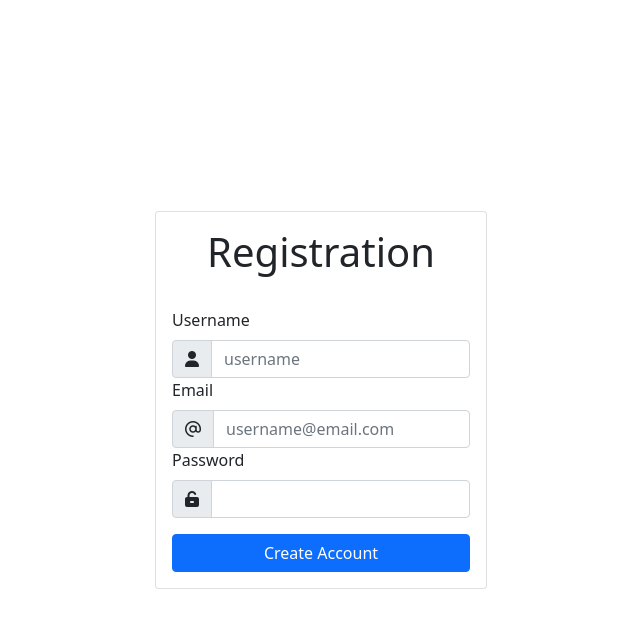
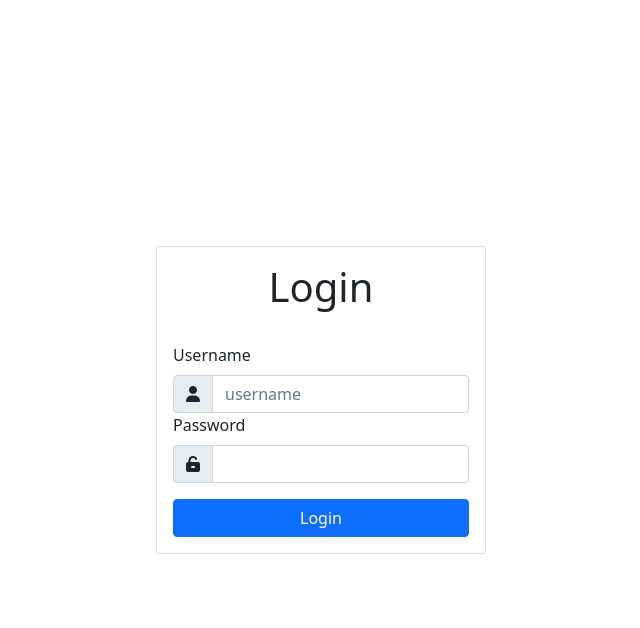
Before and after one commit to jmanager25/ExpenseTrack, a Django app: page /account/login/ in a window 1280 px wide. Shown: the top 628 px of the page, without its empty margins (319-959 px from the left). Run offline with Django 3.2, Linux system fonts and the light colour scheme; some libraries are stand-ins or nearby versions.

Commit message:
Fix the error when trying to log in

```diff
--- a/user/templates/login.html
+++ b/user/templates/login.html
@@ -7,7 +7,7 @@
             <h1 class="text-center mt-3">Login</h1>
         </div>
         <div class="card-body">
-            <form action="{% url 'register' %}" method="POST">{% csrf_token %}
+            <form action="{% url 'login' %}" method="POST">{% csrf_token %}
 
                 {% include 'messages_alert.html' %}
                 <div>
--- a/user/urls.py
+++ b/user/urls.py
@@ -3,5 +3,5 @@ from . import views
 
 urlpatterns = [
     path('register/', views.register, name='register'),
-    path('login/', views.register, name='login'),
+    path('login/', views.log_in, name='login'),
 ]
--- a/user/views.py
+++ b/user/views.py
@@ -36,8 +36,8 @@ def log_in(request):
     if request.method == "GET":
         return render(request, 'login.html')
     else:
-        username = request.Post.get('username')
-        password = request.Post.get('password')
+        username = request.POST.get('username')
+        password = request.POST.get('password')
 
     user = authenticate(username=username, password=password)
 
```
